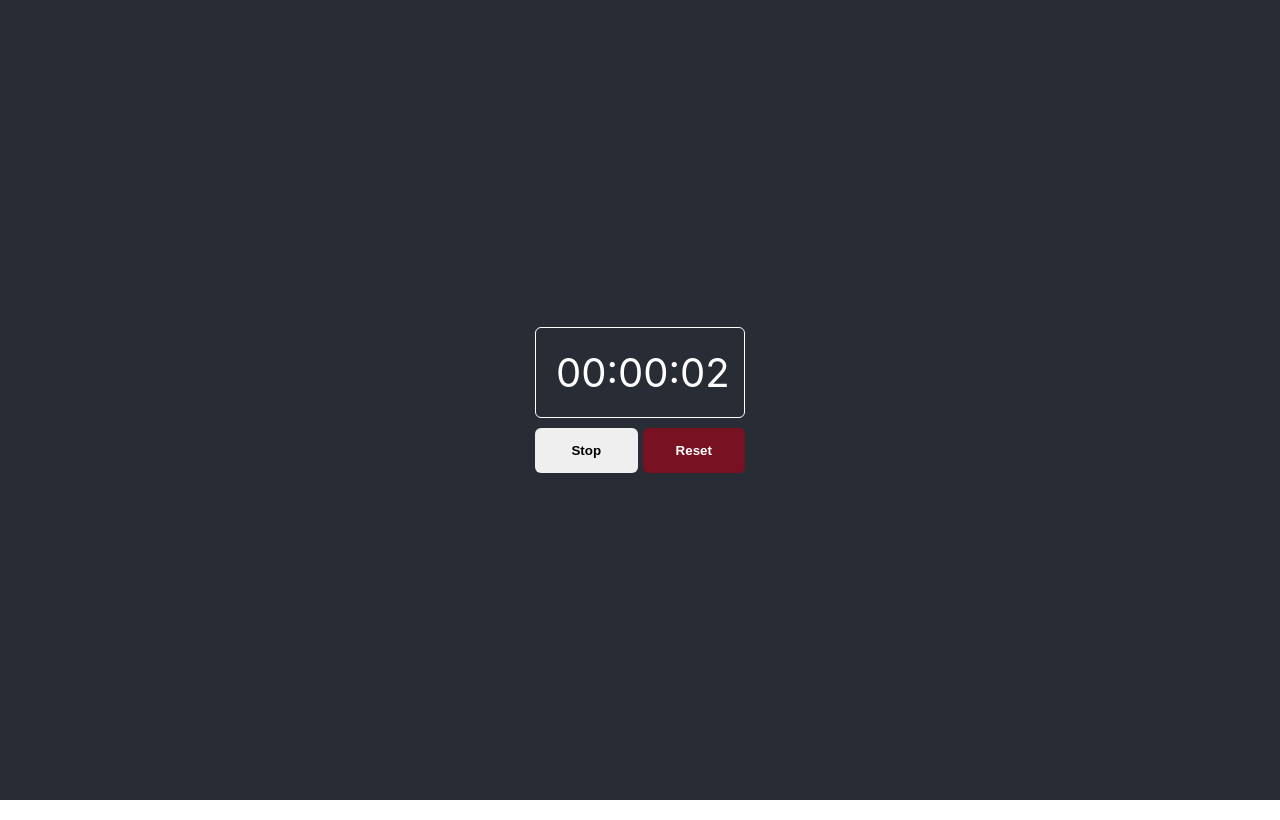
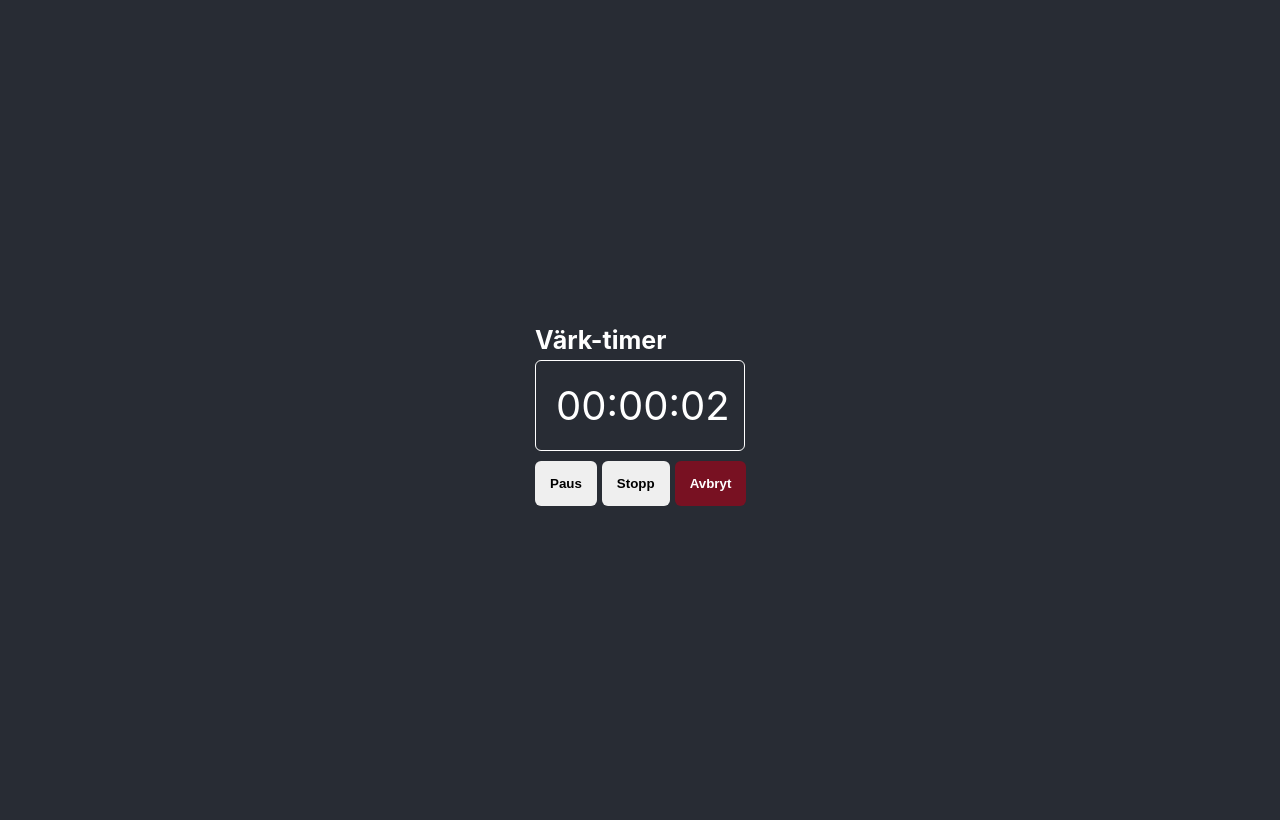
Before and after one commit to SebastianUdden/contraction-timer, a React (Create React App) app: page / in a window 1280 px wide. Both pictures are taken after a click on the button "Start". Built offline with nearby package versions, Linux system fonts and the light colour scheme.

Commit message:
feat: contraction history and intervals

```diff
--- a/src/App.js
+++ b/src/App.js
@@ -1,94 +1,5 @@
-import { useEffect, useState } from "react";
-import styled from "styled-components";
+import ContractionTimer from "./components/ContractionTimer";
 
-const Wrapper = styled.div`
-  background-color: #282c34;
-  min-height: 100vh;
-  display: flex;
-  flex-direction: column;
-  align-items: center;
-  justify-content: center;
-  font-size: calc(10px + 2vmin);
-  color: white;
-`;
-const InnerWrapper = styled.div`
-  width: 210px;
-`;
-const Timer = styled.p`
-  font-size: 40px;
-  text-align: center;
-  padding: 20px;
-  border: 1px solid white;
-  border-radius: 6px;
-  margin: 0 0 10px;
-  opacity: ${(p) => (p.active ? 1 : 0.3)};
-  transition: opacity 100ms ease-in-out;
-`;
-const Buttons = styled.div`
-  display: flex;
-  justify-content: space-between;
-`;
-const Button = styled.button`
-  padding: 15px;
-  width: 100%;
-  border-radius: 6px;
-  font-weight: 700;
-  border: none;
-  cursor: pointer;
-  :first-child {
-    margin-right: 5px;
-  }
-`;
-const Reset = styled(Button)`
-  background-color: #781122;
-  color: #fff;
-`;
-
-const formatTime = (sec) => {
-  const seconds = sec % 60;
-  const minutes = Math.floor(sec / 60);
-  const hours = Math.floor(minutes / 60);
-  const ss = seconds > 9 ? seconds : `0${seconds}`;
-  const mm = minutes > 9 ? minutes : `0${minutes}`;
-  const hh = hours > 9 ? hours : `0${hours}`;
-  return `${hh}:${mm}:${ss}`;
-};
-
-function App() {
-  const [active, setActive] = useState(false);
-  const [count, setCount] = useState(0);
-  const [timer, setTimer] = useState(formatTime(0));
-
-  const handleReset = () => {
-    setActive(false);
-    setCount(0);
-    setTimer(formatTime(0));
-  };
-
-  useEffect(() => {
-    let interval;
-
-    if (active) {
-      interval = setInterval(() => {
-        setCount(count + 1);
-      }, 1000);
-    }
-    setTimer(formatTime(count));
-    return () => clearInterval(interval);
-  }, [active, count]);
-
-  return (
-    <Wrapper>
-      <InnerWrapper>
-        <Timer active={active}>{timer}</Timer>
-        <Buttons>
-          {!active && <Button onClick={() => setActive(true)}>Start</Button>}
-          {active && <Button onClick={() => setActive(false)}>Stop</Button>}
-          {<Reset onClick={handleReset}>Reset</Reset>}
-        </Buttons>
-      </InnerWrapper>
-    </Wrapper>
-  );
-}
+const App = () => <ContractionTimer />;
 
 export default App;
--- /dev/null
+++ b/src/components/ContractionTimer.js
@@ -0,0 +1,190 @@
+import { useEffect, useState } from "react";
+import styled from "styled-components";
+import Item from "./Item";
+import { formatTime } from "./utils";
+
+const Wrapper = styled.div`
+  background-color: #282c34;
+  min-height: 100vh;
+  display: flex;
+  flex-direction: column;
+  align-items: center;
+  justify-content: center;
+  font-size: calc(10px + 2vmin);
+  color: white;
+  padding: 20px 0px 0;
+`;
+const InnerWrapper = styled.div`
+  width: 210px;
+`;
+const Timer = styled.p`
+  font-size: 40px;
+  text-align: center;
+  padding: 20px;
+  border: 1px solid white;
+  border-radius: 6px;
+  margin: 0 0 10px;
+  opacity: ${(p) => (p.active ? 1 : 0.3)};
+  transition: opacity 100ms ease-in-out;
+`;
+const HistoryWrapper = styled.div`
+  background-color: #efefef;
+  color: #000;
+  padding: 15px;
+  margin: 15px 0;
+  border-radius: 6px;
+  cursor: pointer;
+`;
+const Header = styled.h1`
+  margin: 5px 0;
+  font-size: 25px;
+`;
+const Title = styled.h2`
+  margin: 5px 0;
+  font-size: 20px;
+  display: flex;
+  justify-content: space-between;
+`;
+const List = styled.ul`
+  list-style-type: none;
+  margin: 0;
+  padding: 0;
+  max-height: ${(p) => (p.show ? "100vh" : "200px")};
+  overflow: ${(p) => (p.show ? "auto" : "hidden")};
+  transition: max-height 300ms ease-in-out;
+  transition-delay: 200ms;
+`;
+const Buttons = styled.div`
+  display: flex;
+  justify-content: space-between;
+  margin-bottom: 15px;
+`;
+const Button = styled.button`
+  padding: 15px;
+  width: 100%;
+  border-radius: 6px;
+  font-weight: 700;
+  border: none;
+  cursor: pointer;
+  margin-right: 5px;
+  :last-child {
+    margin: 0;
+  }
+`;
+const Reset = styled(Button)`
+  background-color: #781122;
+  color: #fff;
+`;
+const Arrow = styled.span`
+  display: inline-block;
+  transform-origin: center;
+  transform: ${(p) => `rotate(${p.show ? "-180deg" : "0"})`};
+  transition: transform 300ms ease-in-out;
+`;
+
+const getTimerHistory = () => {
+  const timerHistory = JSON.parse(localStorage.getItem("timer-history"));
+  return (
+    timerHistory?.map((h) => ({
+      ...h,
+      start: new Date(h.start),
+      end: new Date(h.end),
+    })) || []
+  );
+};
+
+const ContractionTimer = () => {
+  const [showClearAll, setShowClearAll] = useState(false);
+  const [active, setActive] = useState(false);
+  const [count, setCount] = useState(0);
+  const [timer, setTimer] = useState(formatTime(0));
+  const [start, setStart] = useState();
+  const [showFullHistory, setShowFullHistory] = useState(false);
+  const [timerHistory, setTimerHistory] = useState(getTimerHistory());
+
+  const handleReset = () => {
+    setActive(false);
+    setCount(0);
+    setTimer(formatTime(0));
+    setStart(undefined);
+  };
+
+  const handleStop = () => {
+    setTimerHistory([{ start, end: new Date(), time: timer }, ...timerHistory]);
+    handleReset();
+  };
+
+  const handleClearAll = () => {
+    setTimerHistory([]);
+  };
+
+  useEffect(() => {
+    let interval;
+    if (count === 0 && active) {
+      setStart(new Date());
+    }
+
+    if (active) {
+      interval = setInterval(() => {
+        setCount(count + 1);
+      }, 1000);
+    }
+    setTimer(formatTime(count));
+    return () => clearInterval(interval);
+  }, [active, count]);
+
+  useEffect(() => {
+    localStorage.setItem("timer-history", JSON.stringify(timerHistory));
+  }, [timerHistory]);
+
+  return (
+    <Wrapper>
+      <InnerWrapper>
+        <Header>Värk-timer</Header>
+        <Timer active={active}>{timer}</Timer>
+        <Buttons>
+          {!active && <Button onClick={() => setActive(true)}>Start</Button>}
+          {active && <Button onClick={() => setActive(false)}>Paus</Button>}
+          {active && <Button onClick={handleStop}>Stopp</Button>}
+          {(active || timer !== "00:00:00") && (
+            <Reset onClick={handleReset}>Avbryt</Reset>
+          )}
+        </Buttons>
+        {timerHistory.length > 0 && (
+          <>
+            <HistoryWrapper
+              onClick={() => setShowFullHistory(!showFullHistory)}
+            >
+              <Title>
+                Tidigare värkar <Arrow show={!showFullHistory}>&uarr;</Arrow>
+              </Title>
+              <List show={showFullHistory}>
+                {timerHistory.map((props, index) => (
+                  <Item
+                    key={props.start}
+                    list={timerHistory}
+                    {...props}
+                    index={index}
+                  />
+                ))}
+              </List>
+            </HistoryWrapper>
+            {!showClearAll && (
+              <Reset onClick={() => setShowClearAll(true)}>
+                Rensa historik
+              </Reset>
+            )}
+            {showClearAll && (
+              <Buttons>
+                <Reset onClick={handleClearAll}>Bekräfta</Reset>
+                <Button onClick={() => setShowClearAll(false)}>Avbryt</Button>
+              </Buttons>
+            )}
+          </>
+        )}
+      </InnerWrapper>
+    </Wrapper>
+  );
+};
+
+export default ContractionTimer;
--- /dev/null
+++ b/src/components/Item.js
@@ -0,0 +1,89 @@
+import React, { useState } from "react";
+import styled from "styled-components";
+import { formatTime } from "./utils";
+
+const Item = styled.li`
+  border-bottom: 1px solid #000;
+`;
+const Button = styled.button`
+  width: 100%;
+  background-color: inherit;
+  border: none;
+  outline: none;
+  padding: 10px;
+  opacity: 0.6;
+  border-radius: 6px;
+  transition: background-color 100ms ease-in-out;
+  cursor: pointer;
+  :hover,
+  :active {
+    opacity: 1;
+  }
+  :active {
+    background-color: #dedede;
+  }
+`;
+const Details = styled.div`
+  max-height: ${(p) => (p.show ? "100px" : 0)};
+  overflow: hidden;
+  transition: max-height 150ms ease-in-out;
+`;
+const P = styled.p`
+  margin: 0;
+  font-size: 12px;
+  display: flex;
+  justify-content: space-between;
+`;
+const Time = styled(P)`
+  font-size: 16px;
+  margin: 3px 0;
+  color: #497a9a;
+`;
+const Start = styled(P)`
+  color: #999;
+  font-weight: 700;
+`;
+const End = styled(P)`
+  color: #999;
+  font-weight: 700;
+`;
+const Between = styled(P)`
+  font-size: 16px;
+  margin: 3px 0;
+`;
+const Text = styled.strong``;
+
+export default ({ list, time, start, end, index }) => {
+  const [showDetails, setShowDetails] = useState(false);
+  return (
+    <Item>
+      <Button
+        onClick={(e) => {
+          e.stopPropagation();
+          setShowDetails(!showDetails);
+        }}
+      >
+        <Time>
+          <Text>Värk:</Text>
+          {time}
+        </Time>
+        <Details show={showDetails}>
+          <Start>
+            <Text>Start:</Text>
+            {start.toLocaleTimeString()}
+          </Start>
+          <End>
+            <Text>Stop:</Text>
+            {end.toLocaleTimeString()}
+          </End>
+        </Details>
+        {list[index + 1]?.end && (
+          <Between>
+            <Text>Intervall:</Text>
+            {formatTime(Math.floor(start - list[index + 1].end) / 1000)}
+          </Between>
+        )}
+      </Button>
+    </Item>
+  );
+};
--- /dev/null
+++ b/src/components/utils.js
@@ -0,0 +1,9 @@
+export const formatTime = (sec) => {
+  const seconds = Math.floor(sec % 60);
+  const minutes = Math.floor(sec / 60);
+  const hours = Math.floor(minutes / 60);
+  const ss = seconds > 9 ? seconds : `0${seconds}`;
+  const mm = minutes > 9 ? minutes : `0${minutes}`;
+  const hh = hours > 9 ? hours : `0${hours}`;
+  return `${hh}:${mm}:${ss}`;
+};
```
Also changed, not shown: 2 other files (tests, documents, lock files or other folders).
